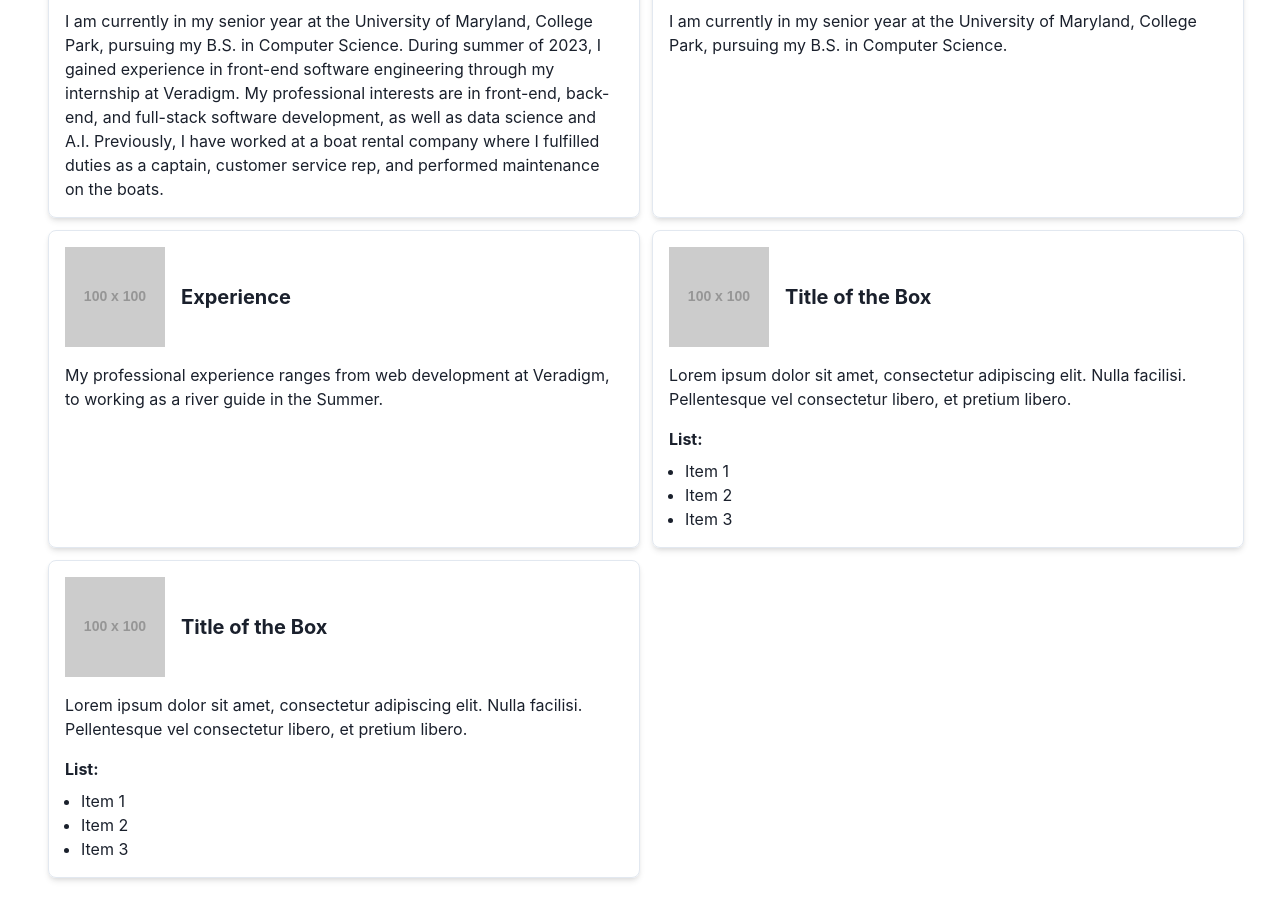
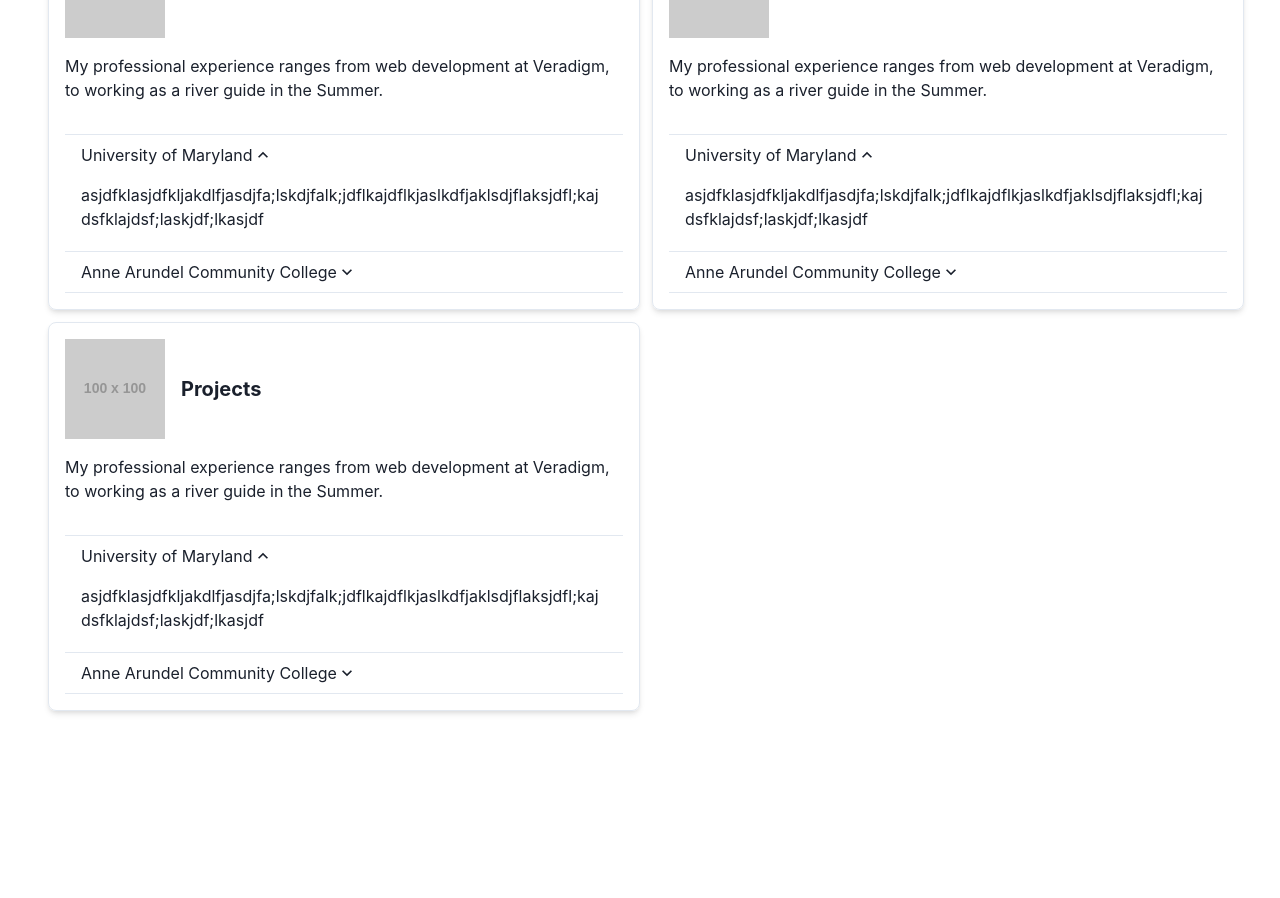
Before and after one commit to DeclanHays/DeclanHays.github.io, a React (Create React App) app: page / in a window 1280 px wide. Shown: the part 1360-2258 px from the top of the page. After the commit the page ends 2091 px from the top, so only its background shows below. Built offline with nearby package versions, Linux system fonts and the light colour scheme.

Commit message:
Adding Accordions to Cards

```diff
--- a/src/App.js
+++ b/src/App.js
@@ -3,8 +3,7 @@ import * as React from 'react';
 import { VStack, Flex, Heading, IconButton, useColorMode, Spacer, Container } from '@chakra-ui/react';
 import { FaSun, FaMoon } from 'react-icons/fa';
 import Header from './components/Header';
-import Resume from './components/Resume';
-import ResumeCards from './components/ResumeCards';
+import Cards from './components/Cards';
 
 function App() {
 
@@ -20,8 +19,7 @@ function App() {
             </Flex>
             <Container maxW='container.xl'>
                 <Header></Header>
-                <Resume></Resume>
-                <ResumeCards></ResumeCards>
+                <Cards></Cards>
             </Container>
 
         </VStack>
--- a/src/components/Card.js
+++ b/src/components/CardTemplate.js
@@ -7,9 +7,10 @@ import {
   Image,
 } from "@chakra-ui/react";
 import React from "react";
-import OptionalList from "./OptionalList";
+import CardList from "./OptionalComponents/CardList";
+import CardAccordion from "./OptionalComponents/CardAccordion";
 
-function Card({ pictureSource, title, description, renderList }) {
+function CardTemplate({ pictureSource, title, description, renderList, renderAccordion }) {
   return (
     <Flex width="100%">
       <Box
@@ -43,12 +44,17 @@ function Card({ pictureSource, title, description, renderList }) {
           </Text>
         </Box>
 
-        <OptionalList
+        <CardList
           hasList={renderList}>
-        </OptionalList>
+        </CardList>
+
+        <CardAccordion
+          hasAccordion={renderAccordion}>
+
+        </CardAccordion>
       </Box>
     </Flex>
   );
 }
 
-export default Card;
+export default CardTemplate;
--- a/src/components/AboutMe.js
+++ b/src/components/Cards/AboutMe.js
@@ -1,5 +1,5 @@
 import React from "react";
-import Card from "./Card";
+import CardTempate from "../CardTemplate";
 
 function AboutMe() {
   let pic = "https://via.placeholder.com/100"
@@ -11,11 +11,11 @@ function AboutMe() {
   let t = "About Me";
 
   return (
-    <Card
+    <CardTempate
       pictureSource={pic}
       title={t}
       description={desc}
-    ></Card>
+    ></CardTempate>
   );
 }
 
--- a/src/components/Education.js
+++ b/src/components/Cards/Education.js
@@ -1,5 +1,5 @@
 import React from "react";
-import Card from "./Card";
+import CardTempate from "../CardTemplate";
 
 function Education() {
   let pic = "https://via.placeholder.com/100"
@@ -7,11 +7,12 @@ function Education() {
   let desc = "I am currently in my senior year at the University of Maryland, College Park, pursuing my B.S. in Computer Science.";
 
   return (
-    <Card
+    <CardTempate
       pictureSource={pic}
       title={t}
       description={desc}
-    ></Card>
+      renderAccordion={true}
+    ></CardTempate>
   );
 }
 
--- a/src/components/Experience.js
+++ b/src/components/Cards/Experience.js
@@ -1,5 +1,5 @@
 import React from "react";
-import Card from "./Card";
+import CardTemplate from "../CardTemplate";
 
 function Education() {
   let pic = "https://via.placeholder.com/100"
@@ -11,12 +11,12 @@ function Education() {
   veradigmExp += "Addressed accessibility issues in the Practice Fusion web application using accessibility auditing tool."
 
   return (
-    <Card
+    <CardTemplate
       pictureSource={pic}
       title={t}
       description={desc}
-      hasList = {false}
-    ></Card>
+      renderAccordion={true}
+    ></CardTemplate>
   );
 }
 
--- /dev/null
+++ b/src/components/Cards/Projects.js
@@ -0,0 +1,19 @@
+import React from "react";
+import CardTempate from "../CardTemplate";
+
+function Projects() {
+  let pic = "https://via.placeholder.com/100"
+  let t = "Projects";
+  let desc = "My professional experience ranges from web development at Veradigm, to working as a river guide in the Summer.";
+
+  return (
+    <CardTempate
+      pictureSource={pic}
+      title={t}
+      description={desc}
+      renderAccordion={true}
+    ></CardTempate>
+  );
+}
+
+export default Projects;
--- /dev/null
+++ b/src/components/Cards/Skills.js
@@ -0,0 +1,19 @@
+import React from "react";
+import CardTempate from "../CardTemplate";
+
+function Skills() {
+  let pic = "https://via.placeholder.com/100"
+  let t = "Skills";
+  let desc = "My professional experience ranges from web development at Veradigm, to working as a river guide in the Summer.";
+
+  return (
+    <CardTempate
+      pictureSource={pic}
+      title={t}
+      description={desc}
+      renderAccordion = {true}
+    ></CardTempate>
+  );
+}
+
+export default Skills;
--- /dev/null
+++ b/src/components/OptionalComponents/CardAccordion.js
@@ -0,0 +1,44 @@
+import {
+  Box,
+  Accordion,
+  AccordionButton,
+  AccordionIcon,
+  AccordionItem,
+  AccordionPanel,
+} from "@chakra-ui/react";
+import React from "react";
+
+function CardAccordion({ hasAccordion = false }) {
+  if (hasAccordion) {
+    return (
+      <Accordion allowMultiple allowToggle defaultIndex={[0]} marginTop="8">
+        <AccordionItem>
+          <AccordionButton>
+            <Box as="span" textAlign="left">
+              University of Maryland
+            </Box>
+            <AccordionIcon></AccordionIcon>
+          </AccordionButton>
+          <AccordionPanel>
+            asjdfklasjdfkljakdlfjasdjfa;lskdjfalk;jdflkajdflkjaslkdfjaklsdjflaksjdfl;kajdsfklajdsf;laskjdf;lkasjdf
+          </AccordionPanel>
+        </AccordionItem>
+
+        <AccordionItem>
+          <AccordionButton>
+            <Box as="span" textAlign="left">
+              Anne Arundel Community College
+            </Box>
+            <AccordionIcon></AccordionIcon>
+          </AccordionButton>
+          <AccordionPanel>
+            asjdfklasjdfkljakdlfjasdjfa;lskdjfalk;jdflkajdflkjaslkdfjaklsdjflaksjdfl;kajdsfklajdsf;laskjdf;lkasjdf
+          </AccordionPanel>
+        </AccordionItem>
+      </Accordion>
+    );
+  }
+  return null;
+}
+
+export default CardAccordion;
--- a/src/components/OptionalList.js
+++ b/src/components/OptionalComponents/CardList.js
@@ -6,7 +6,7 @@ import {
 } from "@chakra-ui/react";
 import React from "react";
 
-function OptionalList({ hasList=false }) {
+function CardList({ hasList=false }) {
   if (hasList) {
     return (
       <Box mt="4">
@@ -22,4 +22,4 @@ function OptionalList({ hasList=false }) {
   return null;
 }
 
-export default OptionalList;
+export default CardList;
--- a/src/components/Projects.js
+++ /dev/null
@@ -1,47 +0,0 @@
-import { Box, Flex, HStack, ListItem, Text, UnorderedList, useMediaQuery, Image } from '@chakra-ui/react';
-import React from 'react';
-
-function Projects() {
-
-    const [isNotSmallerScreen] = useMediaQuery("(min-width:600px");
-
-    return (
-        <Flex width="100%">
-            <Box p="4" borderWidth="1px" borderRadius="lg"
-                boxShadow="md" marginTop="3"
-                marginLeft="3" minWidth="300px">
-
-                <Flex align="center">
-                  {/* Picture */}
-                  <Image src="https://via.placeholder.com/100" alt="Sample Image" boxSize="100px" mr="4" />
-
-                  {/* Title */}
-                  <Box>
-                    <Text fontSize="xl" fontWeight="bold">Title of the Box</Text>
-                  </Box>
-                </Flex>
-
-                {/* Paragraph */}
-                <Box mt="4">
-                  <Text>
-                    Lorem ipsum dolor sit amet, consectetur adipiscing elit. Nulla facilisi.
-                    Pellentesque vel consectetur libero, et pretium libero.
-                  </Text>
-                </Box>
-
-                {/* Unordered List */}
-                <Box mt="4">
-                  <Text fontWeight="bold">List:</Text>
-                  <UnorderedList mt="2">
-                    <ListItem>Item 1</ListItem>
-                    <ListItem>Item 2</ListItem>
-                    <ListItem>Item 3</ListItem>
-                  </UnorderedList>
-                </Box>
-    </Box>
-        </Flex>
-
-    )
-}
-
-export default Projects;
--- a/src/components/Skills.js
+++ /dev/null
@@ -1,47 +0,0 @@
-import { Box, Flex, HStack, ListItem, Text, UnorderedList, useMediaQuery, Image } from '@chakra-ui/react';
-import React from 'react';
-
-function Skills() {
-
-    const [isNotSmallerScreen] = useMediaQuery("(min-width:600px");
-
-    return (
-        <Flex width="100%">
-            <Box p="4" borderWidth="1px" borderRadius="lg"
-                boxShadow="md" marginTop="3"
-                marginLeft="3" minWidth="300px">
-
-                <Flex align="center">
-                  {/* Picture */}
-                  <Image src="https://via.placeholder.com/100" alt="Sample Image" boxSize="100px" mr="4" />
-
-                  {/* Title */}
-                  <Box>
-                    <Text fontSize="xl" fontWeight="bold">Title of the Box</Text>
-                  </Box>
-                </Flex>
-
-                {/* Paragraph */}
-                <Box mt="4">
-                  <Text>
-                    Lorem ipsum dolor sit amet, consectetur adipiscing elit. Nulla facilisi.
-                    Pellentesque vel consectetur libero, et pretium libero.
-                  </Text>
-                </Box>
-
-                {/* Unordered List */}
-                <Box mt="4">
-                  <Text fontWeight="bold">List:</Text>
-                  <UnorderedList mt="2">
-                    <ListItem>Item 1</ListItem>
-                    <ListItem>Item 2</ListItem>
-                    <ListItem>Item 3</ListItem>
-                  </UnorderedList>
-                </Box>
-    </Box>
-        </Flex>
-
-    )
-}
-
-export default Skills;
```
Also changed, not shown: src/components/Cards.js (renamed from src/components/ResumeCards.js, +5 -5 lines).
